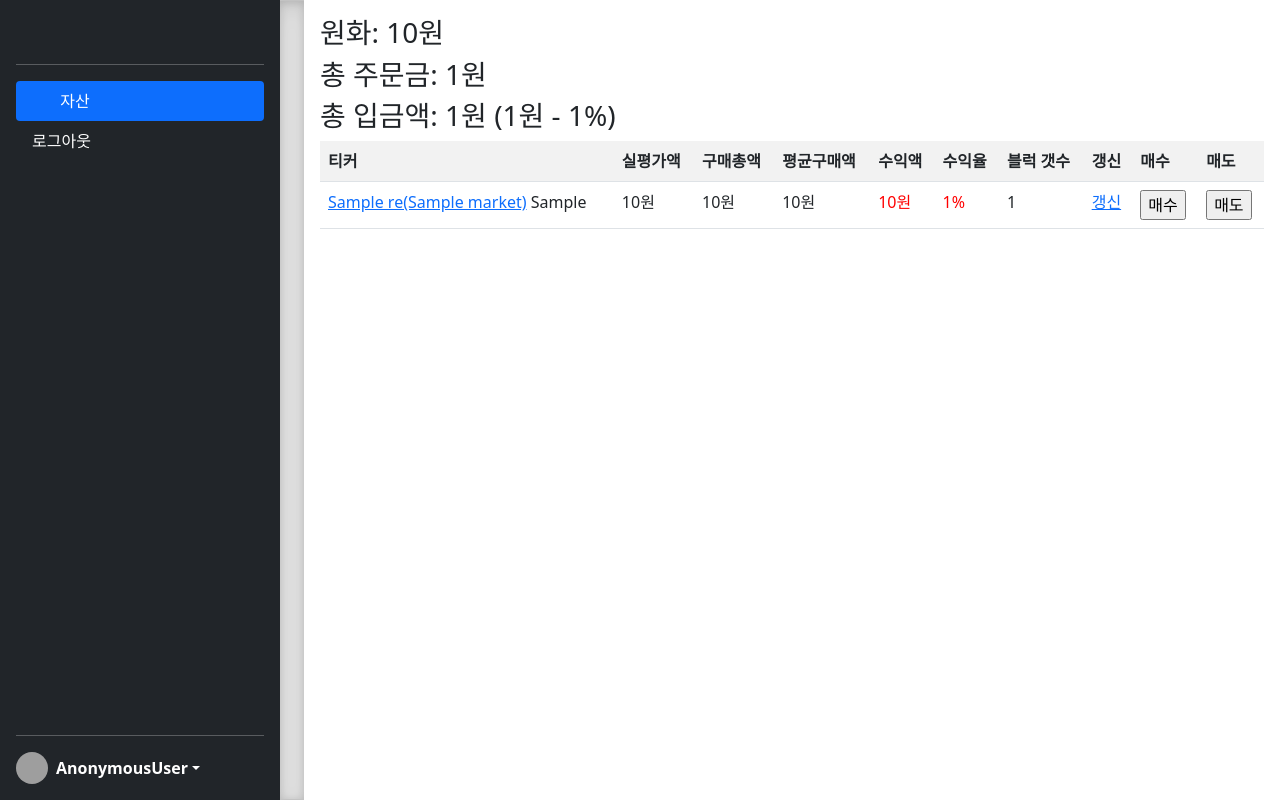
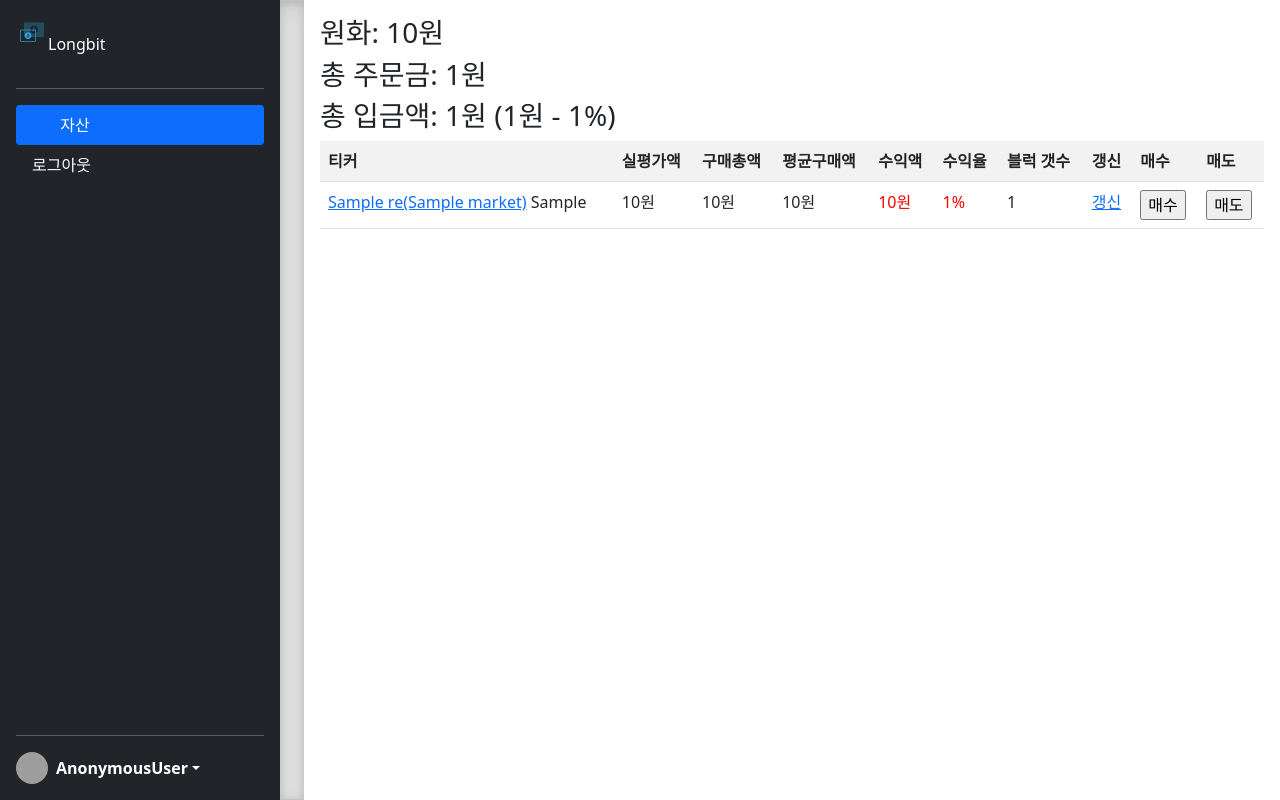
Before and after one commit to lindychi/longbit, a Django app: template upbit/templates/upbit/index.html in a window 1280 px wide. Run offline with Django 3.2, Linux system fonts and the light colour scheme; the template is opened without the code that fills it: most values are stand-ins (such as "Sample title", 1, 10 or a date in 2020); parts of the project's set-up code (start-up, migrations or seed data) failed here and were passed over; grey boxes are pictures that could not be loaded.

Commit message:
sidebar fix, sidebar size fix

```diff
--- a/upbit/static/upbit/css/sidebars.css
+++ b/upbit/static/upbit/css/sidebars.css
@@ -26,7 +26,6 @@ main {
   display: flex;
   flex-wrap: nowrap;
   height: 100vh;
-  height: -webkit-fill-available;
   max-height: 100vh;
   overflow-x: auto;
   overflow-y: hidden;
@@ -40,6 +39,10 @@ main {
   border: solid rgba(0, 0, 0, .15);
   border-width: 1px 0;
   box-shadow: inset 0 .5em 1.5em rgba(0, 0, 0, .1), inset 0 .125em .5em rgba(0, 0, 0, .15);
+}
+
+.body_wrapper {
+  height: 100vh;
 }
 
 .bi {
--- a/upbit/templates/base.html
+++ b/upbit/templates/base.html
@@ -23,10 +23,10 @@
         <a href="{% url 'upbit:refresh_data' %}">데이터 리프레쉬</a></br> {% endcomment %}
 
         <div class="d-flex flex-row" styles="height:100%;">
-            <div class="d-flex flex-column flex-shrink-0 p-3 text-white bg-dark" style="width: 280px; ">
-                <a href="/" class="d-flex align-items-center mb-3 mb-md-0 me-md-auto text-white text-decoration-none">
-                    <svg class="bi me-2" width="40" height="32"><use xlink:href="#bootstrap"/></svg>
-                    <span class="fs-4">{% block header %}{% endblock %}</span>
+            <div class="d-flex flex-column flex-shrink-0 p-3 text-white bg-dark body_wrapper" style="width: 280px; ">
+                <a href="{% url 'upbit:index' %}" class="d-flex align-items-center mb-3 mb-md-0 me-md-auto text-white text-decoration-none">
+                    <img class="mb-4" src="{% static 'upbit/bitcoin.png' %}" alt="" width="32" height="32">
+                    Longbit
                 </a>
                 <hr>
                 <ul class="nav nav-pills flex-column mb-auto">
@@ -94,7 +94,7 @@
                 </div>
             </div>
             <div class="b-example-divider"></div>
-            <div class="d-flex flex-column flex-col p-3">
+            <div class="d-flex flex-column flex-col p-3 body_wrapper" style="overflow:scroll;">
             {% block body %}{% endblock %}
             </div>
         </div>
--- a/upbit/views.py
+++ b/upbit/views.py
@@ -300,7 +300,7 @@ def get_index_context(request, user):
     # krw_coin = CoinMarket.objects.get(user=request.user, market="KRW-KRW")
     # krw = krw_coin.get_json()
 
-    markets = get_coin_without_unuse(config, CoinMarket.objects.filter(user=user))
+    markets = get_coin_without_unuse(config, CoinMarket.objects.filter(user=user)).exclude(market='KRW-KRW')
     if config:
     markets = markets.order_by('priority', '-buy_balance')
     context['config'] = config
```
